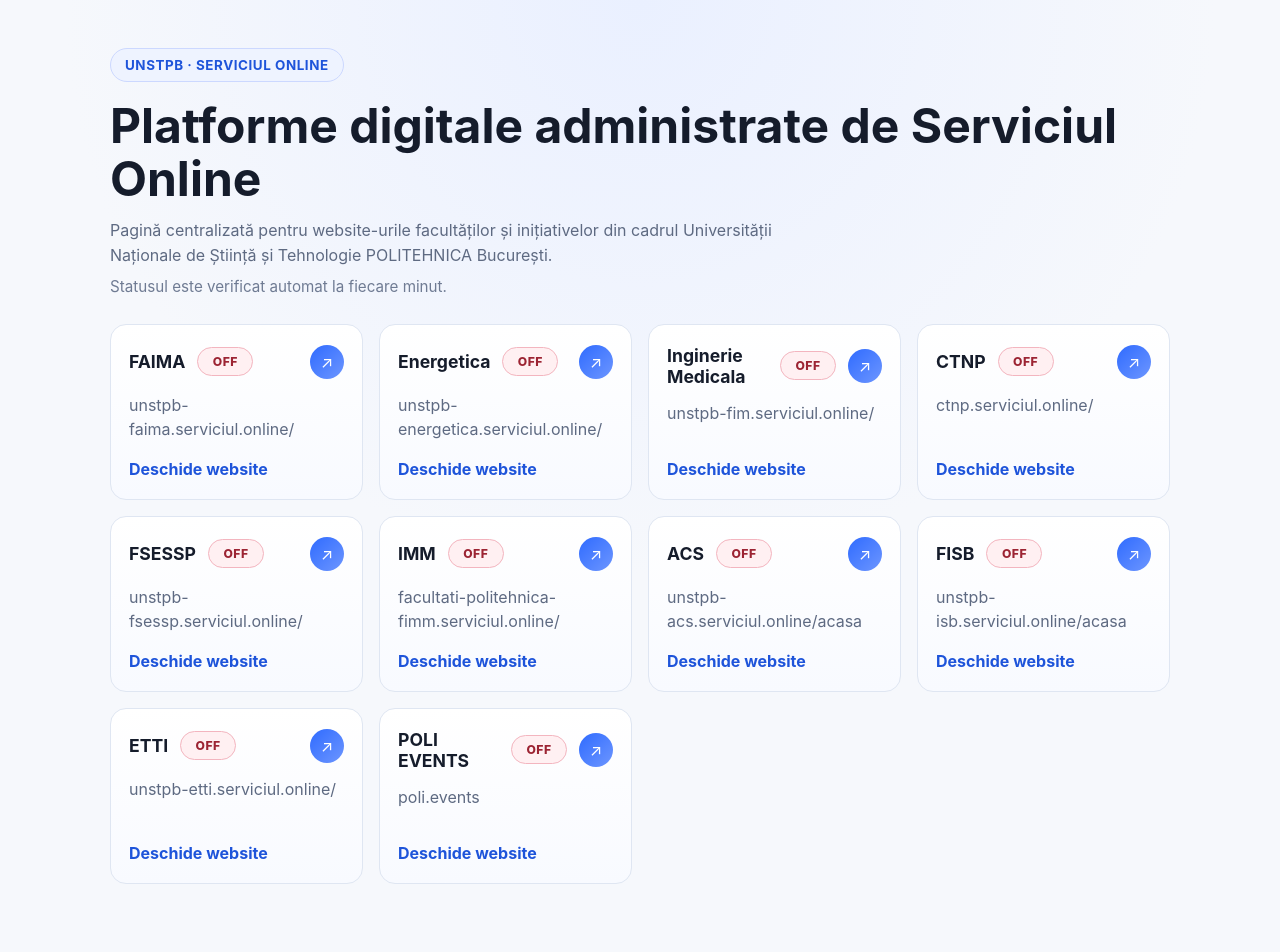
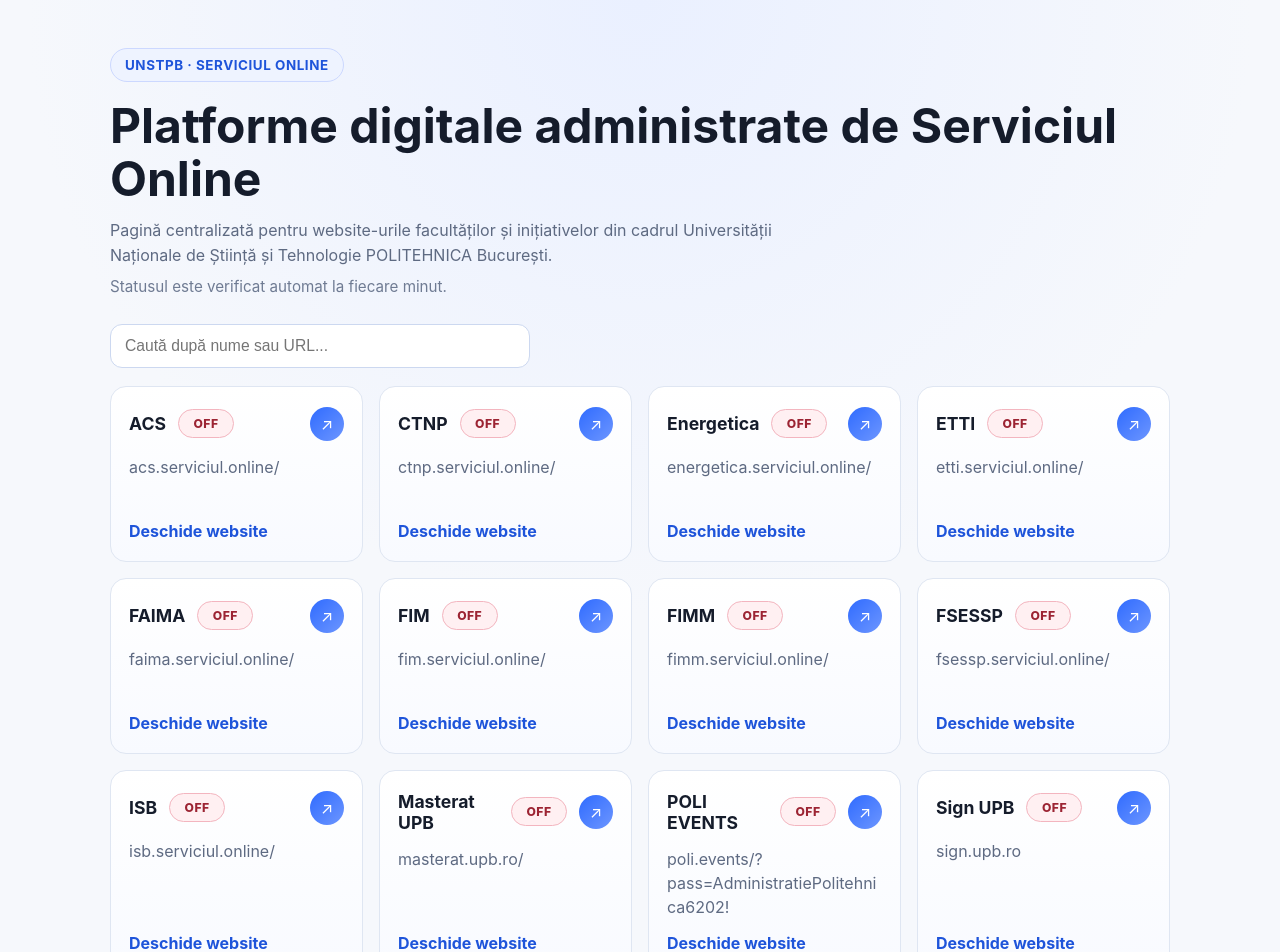
Before and after one commit to PolitehnicaBucuresti/serviciul-online, a Next.js app: page / in a window 1280 px wide. Shown: the top 952 px of the page. Built offline with nearby package versions, Linux system fonts and the light colour scheme; no server answers.

Commit message:
modificari url

```diff
--- a/app/globals.css
+++ b/app/globals.css
@@ -70,6 +70,26 @@
   margin: 8px 0 0;
   color: #6f7b93;
   font-size: 0.95rem;
+}
+
+.cautareWrapper {
+  margin: 0 0 18px;
+}
+
+.cautare {
+  width: 100%;
+  max-width: 420px;
+  border: 1px solid #ccd8f0;
+  border-radius: 12px;
+  padding: 12px 14px;
+  font-size: 0.98rem;
+  background: #ffffff;
+  color: var(--text);
+}
+
+.cautare:focus {
+  outline: 2px solid #c4d5ff;
+  border-color: #9fb9ff;
 }
 
 .grila {
@@ -166,6 +186,11 @@
   color: var(--primary-strong);
 }
 
+.faraRezultate {
+  margin: 4px 0 0;
+  color: var(--muted);
+}
+
 @media (max-width: 640px) {
   .pagina {
     padding: 36px 16px 52px;
--- a/app/page.js
+++ b/app/page.js
@@ -6,8 +6,24 @@
 export default function HomePage() {
   const [statusMap, setStatusMap] = useState({});
   const [seIncarcaStatusul, setSeIncarcaStatusul] = useState(true);
+  const [cautare, setCautare] = useState("");
 
   const statusByUrl = useMemo(() => statusMap, [statusMap]);
+  const websiteuriFiltrate = useMemo(() => {
+    const text = cautare.trim().toLowerCase();
+    const sortate = [...websites].sort((a, b) => a.nume.localeCompare(b.nume, "ro"));
+
+    if (!text) {
+      return sortate;
+    }
+
+    return sortate.filter((website) => {
+      return (
+        website.nume.toLowerCase().includes(text) ||
+        website.url.toLowerCase().includes(text)
+      );
+    });
+  }, [cautare]);
 
   useEffect(() => {
     let activ = true;
@@ -65,8 +81,18 @@
         </p>
       </section>
 
+      <section className="cautareWrapper" aria-label="Filtrare website-uri">
+        <input
+          type="search"
+          className="cautare"
+          placeholder="Caută după nume sau URL..."
+          value={cautare}
+          onChange={(event) => setCautare(event.target.value)}
+        />
+      </section>
+
       <section className="grila" aria-label="Lista website-uri Serviciul Online">
-        {websites.map((website) => {
+        {websiteuriFiltrate.map((website) => {
           const status = statusByUrl[website.url];
           const isKnown = typeof status === "boolean";
           const statusClass = !isKnown ? "necunoscut" : status ? "online" : "offline";
@@ -99,6 +125,9 @@
             </a>
           );
         })}
+        {!websiteuriFiltrate.length ? (
+          <p className="faraRezultate">Nu există rezultate pentru această căutare.</p>
+        ) : null}
       </section>
     </main>
   );
--- a/lib/websites.js
+++ b/lib/websites.js
@@ -1,12 +1,20 @@
 export const websites = [
-  { nume: "FAIMA", url: "https://unstpb-faima.serviciul.online/" },
-  { nume: "Energetica", url: "https://unstpb-energetica.serviciul.online/" },
-  { nume: "Inginerie Medicala", url: "https://unstpb-fim.serviciul.online/" },
+  { nume: "ACS", url: "https://acs.serviciul.online/" },
   { nume: "CTNP", url: "https://ctnp.serviciul.online/" },
-  { nume: "FSESSP", url: "https://unstpb-fsessp.serviciul.online/" },
-  { nume: "IMM", url: "https://facultati-politehnica-fimm.serviciul.online/" },
-  { nume: "ACS", url: "https://unstpb-acs.serviciul.online/acasa" },
-  { nume: "FISB", url: "https://unstpb-isb.serviciul.online/acasa" },
-  { nume: "ETTI", url: "https://unstpb-etti.serviciul.online/" },
-  { nume: "POLI EVENTS", url: "https://poli.events" }
+  { nume: "Energetica", url: "https://energetica.serviciul.online/" },
+  { nume: "ETTI", url: "https://etti.serviciul.online/" },
+  { nume: "FAIMA", url: "https://faima.serviciul.online/" },
+  { nume: "FIM", url: "https://fim.serviciul.online/" },
+  { nume: "FIMM", url: "https://fimm.serviciul.online/" },
+  { nume: "FSESSP", url: "https://fsessp.serviciul.online/" },
+  { nume: "ISB", url: "https://isb.serviciul.online/" },
+  {
+    nume: "Masterat UPB",
+    url: "https://masterat.upb.ro/"
+  },
+  {
+    nume: "POLI EVENTS",
+    url: "https://poli.events/?pass=AdministratiePolitehnica6202!"
+  },
+  { nume: "Sign UPB", url: "https://sign.upb.ro" }
 ];
```
